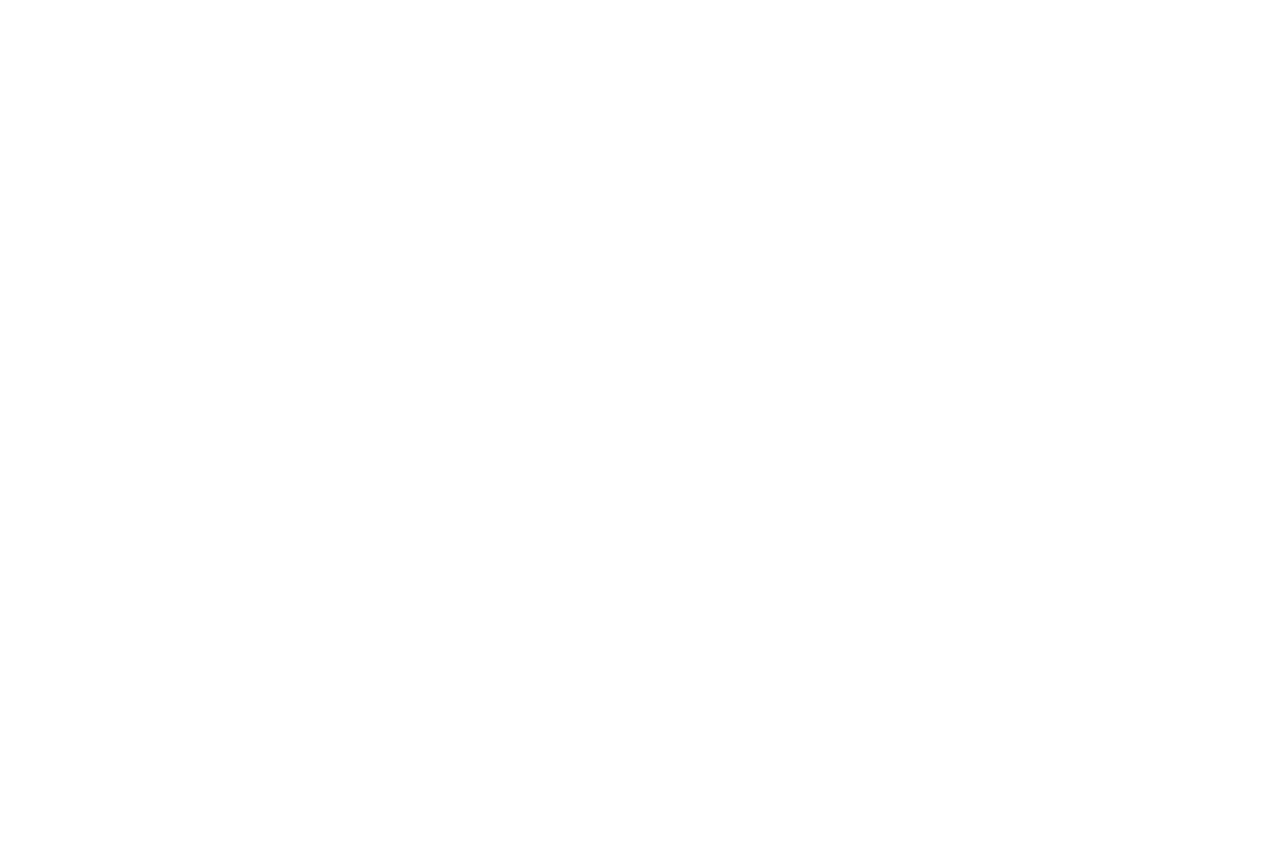
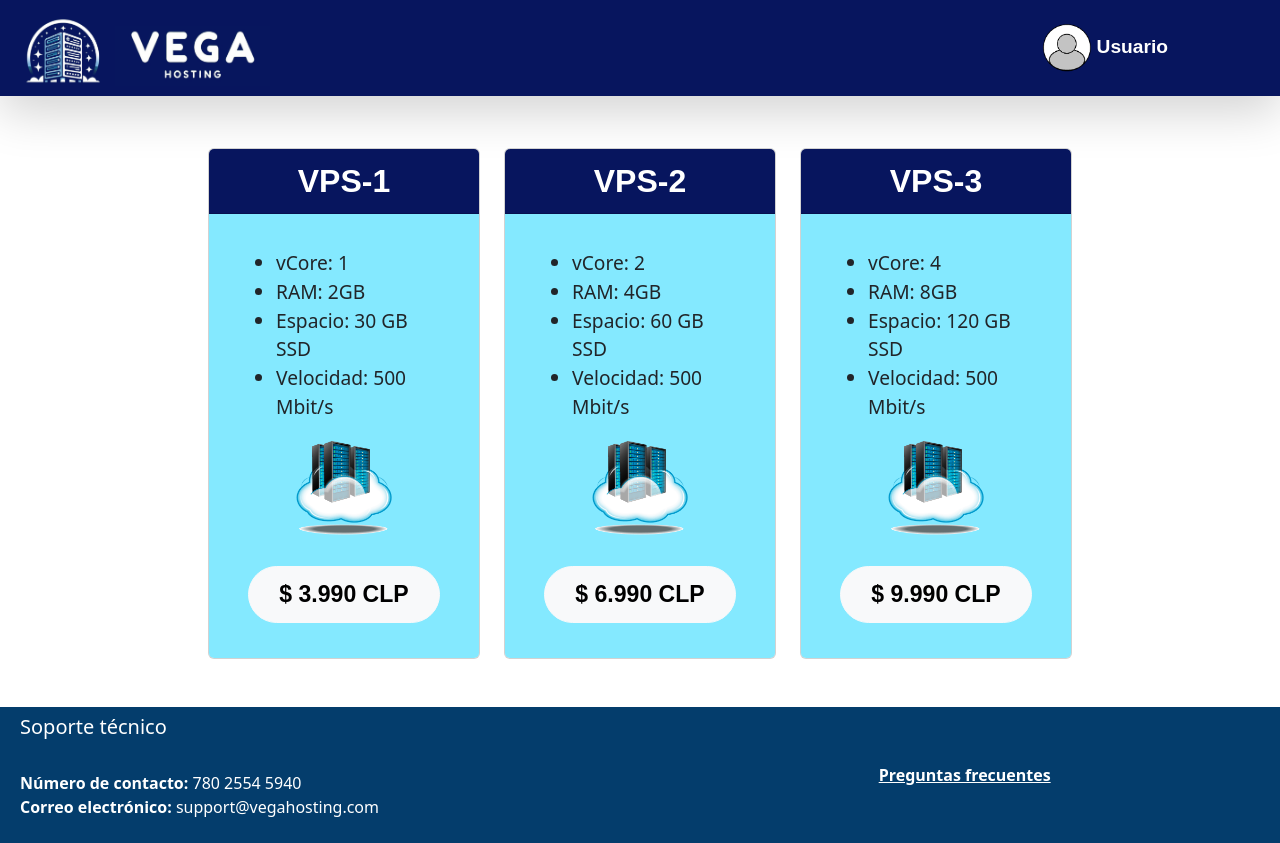
Before and after one commit to vega-hosting/Grupo_3--Marketplace_VPS-frontend, a Vue app: page /plans in a window 1280 px wide. Before the commit this address had no page. Before the commit the page ends 800 px from the top, so only its background shows below. Built offline with nearby package versions, Linux system fonts and the light colour scheme.

Commit message:
Creacion de Pagina de planes y navbar de usuario
Se creo tanto la parte visual como la parte logica de la pagina PlansPage.

Se creo el componente UserNavbar.

Se añadio la ruta hacia la pagina PlansPage en el archivo router.js

```diff
--- /dev/null
+++ b/src/components/UserNavbar.vue
@@ -0,0 +1,69 @@
+<template>
+    <nav class="navbar navbar-expand-lg shadow-lg primary-bg-custom">
+        <div class="container-fluid">
+            <RouterLink to="/">
+                <img src="..\assets\Logo de navbar.png" class="left-align img-fluid img-logo" />
+            </RouterLink>
+
+            <div class="right-align">
+                <RouterLink class="user">
+                    <img src="../assets/Avatar.png" class="img-fluid img-avatar" />
+                    <!--Hay que configurar el get a la Api para obtener los datos del usuario (id y Nombre)-->
+                    Usuario
+                </RouterLink>
+            </div>
+        </div>
+    </nav>
+
+</template>
+
+<style scoped>
+.primary-bg-custom {
+    background-color: #07155e;
+}
+
+.secondary-text {
+    color: #07155e;
+}
+
+.img-logo {
+    width: 95%;
+    height: 5rem;
+}
+
+.img-avatar {
+    height: 3rem;
+}
+
+.user {
+    color: white;
+    width: 100%;
+    margin-right: 100px;
+    font-size: larger;
+    font-weight: 700;
+    font-family: Arial, Helvetica, sans-serif;
+    text-decoration: none;
+}
+</style>
+
+<script setup>
+/*
+import {ref} from 'vue';
+
+const userData = ref('');
+
+
+
+try {
+
+    const response = await axios.get(); //Se tiene que pasar la id del usuario
+    userData.value = response.data;
+    console.log(userData.value);
+
+} catch (error) {
+    console.error('Error al obtener los datos', error);
+    alert('Ocurrio un error al obtener los datos del usuario');
+}
+*/
+
+</script>
--- /dev/null
+++ b/src/pages/PlansPage.vue
@@ -0,0 +1,135 @@
+<template>
+    <div class="page-container">
+        <UserNavbar />
+
+        <div class="container-fluid">
+            <div class="row justify-content-center p-5">
+                <!--Esto se utilizara con los v-for para mostrar los planes obtenidos de la API-->
+                <div class="col-md-3 mt-1">
+                    <div class="card">
+                        <div class="card-header text-center" id="titulo-plan">VPS-1</div>
+                        <div class="card-body" id="desc-plan">
+                            <ul>
+                                <li>vCore: 1</li>
+                                <li>RAM: 2GB</li>
+                                <li>Espacio: 30 GB SSD</li>
+                                <li>Velocidad: 500 Mbit/s</li>
+                            </ul>
+                            <div class="text-center">
+                                <img src="../assets/Icono plan.png" class="img-fluid" id="icono" />
+                            </div>
+                            <br />
+                            <div class="text-center">
+                                <a href="configuracion-server.html" class="btn btn-light" id="boton-plan">$ 3.990
+                                    CLP</a>
+                            </div>
+                        </div>
+                    </div>
+                </div>
+
+                <div class="col-md-3 mt-1">
+                    <div class="card">
+                        <div class="card-header text-center" id="titulo-plan">VPS-2</div>
+                        <div class="card-body" id="desc-plan">
+                            <ul>
+                                <li>vCore: 2</li>
+                                <li>RAM: 4GB</li>
+                                <li>Espacio: 60 GB SSD</li>
+                                <li>Velocidad: 500 Mbit/s</li>
+                            </ul>
+                            <div class="text-center">
+                                <img src="../assets/Icono plan.png" class="img-fluid" id="icono" />
+                            </div>
+                            <br />
+                            <div class="text-center">
+                                <a href="configuracion-server.html" class="btn btn-light" id="boton-plan">$ 6.990
+                                    CLP</a>
+                            </div>
+                        </div>
+                    </div>
+                </div>
+
+                <div class="col-md-3 mt-1">
+                    <div class="card">
+                        <div class="card-header text-center" id="titulo-plan">VPS-3</div>
+                        <div class="card-body" id="desc-plan">
+                            <ul>
+                                <li>vCore: 4</li>
+                                <li>RAM: 8GB</li>
+                                <li>Espacio: 120 GB SSD</li>
+                                <li>Velocidad: 500 Mbit/s</li>
+                            </ul>
+                            <div class="text-center">
+                                <img src="../assets/Icono plan.png" class="img-fluid" id="icono" />
+                            </div>
+                            <br />
+                            <div class="text-center">
+                                <a href="configuracion-server.html" class="btn btn-light" id="boton-plan">$ 9.990
+                                    CLP</a>
+                            </div>
+                        </div>
+                    </div>
+                </div>
+            </div>
+        </div>
+
+        <div class="main-about-us">
+            <MainAboutUs />
+        </div>
+    </div>
+</template>
+
+<style scoped>
+#titulo-plan {
+    background-color: #07155E;
+    color: white;
+    font-size: xx-large;
+    font-family: Arial, Helvetica, sans-serif;
+    font-weight: 600;
+}
+
+#desc-plan {
+    background-color: rgba(10, 211, 255, 0.5);
+    font-size: larger;
+    font-weight: 500;
+    padding: 35px;
+    border-radius: 0 0 5px 5px;
+}
+
+#icono {
+    height: 50%;
+    width: 60%;
+}
+
+#boton-plan {
+    border-radius: 45px;
+    font-size: larger;
+    font-family: Arial, Helvetica, sans-serif;
+    font-weight: 700;
+    padding: 10px 30px;
+}
+</style>
+
+<script setup>
+import UserNavbar from '@/components/UserNavbar.vue';
+import MainAboutUs from '@/components/MainAboutUs.vue';
+
+// Hay que codificar el get hacia la API para obtener los datos de cada plan
+/*
+import axios from 'axios';
+import {ref} from 'vue';
+
+const plans = ref([]);
+
+try {
+
+    const response = await axios.get(); //Hace un get de todos los planes
+    plans.value = response.data;
+    console.log(plans.value);
+
+} catch (error) {
+    console.error('Error al obtener los datos de los planes', error);
+    alert('Ocurrio un error al obtener los datos de los planes');
+}
+*/
+</script>
--- a/src/router/router.js
+++ b/src/router/router.js
@@ -4,6 +4,7 @@
 import LoginPage from "@/pages/LoginPage.vue";
 import LoginPageAdmin from "@/pages/LoginPageAdmin.vue";
 import RegisterUser from "@/pages/RegisterUser.vue";
+import PlansPage from "@/pages/PlansPage.vue"
 
 
 const routes = [
@@ -12,6 +13,7 @@
   { path: "/login", component: LoginPage},
   { path: "/loginAdmin", component: LoginPageAdmin },
   { path: "/register", component: RegisterUser },
+  { path: "/plans", component: PlansPage}
 ];
 
 export const router = createRouter({
```
